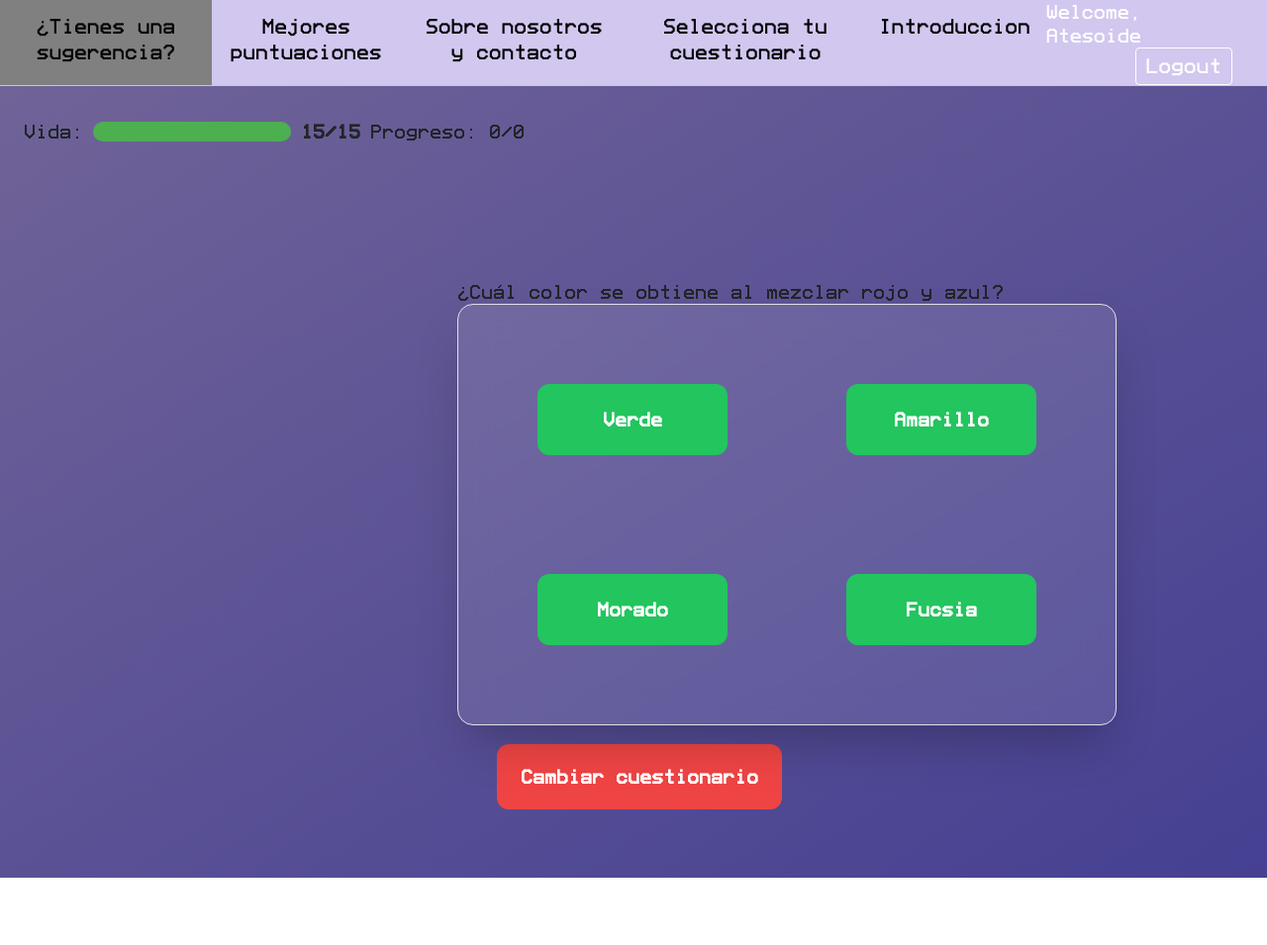
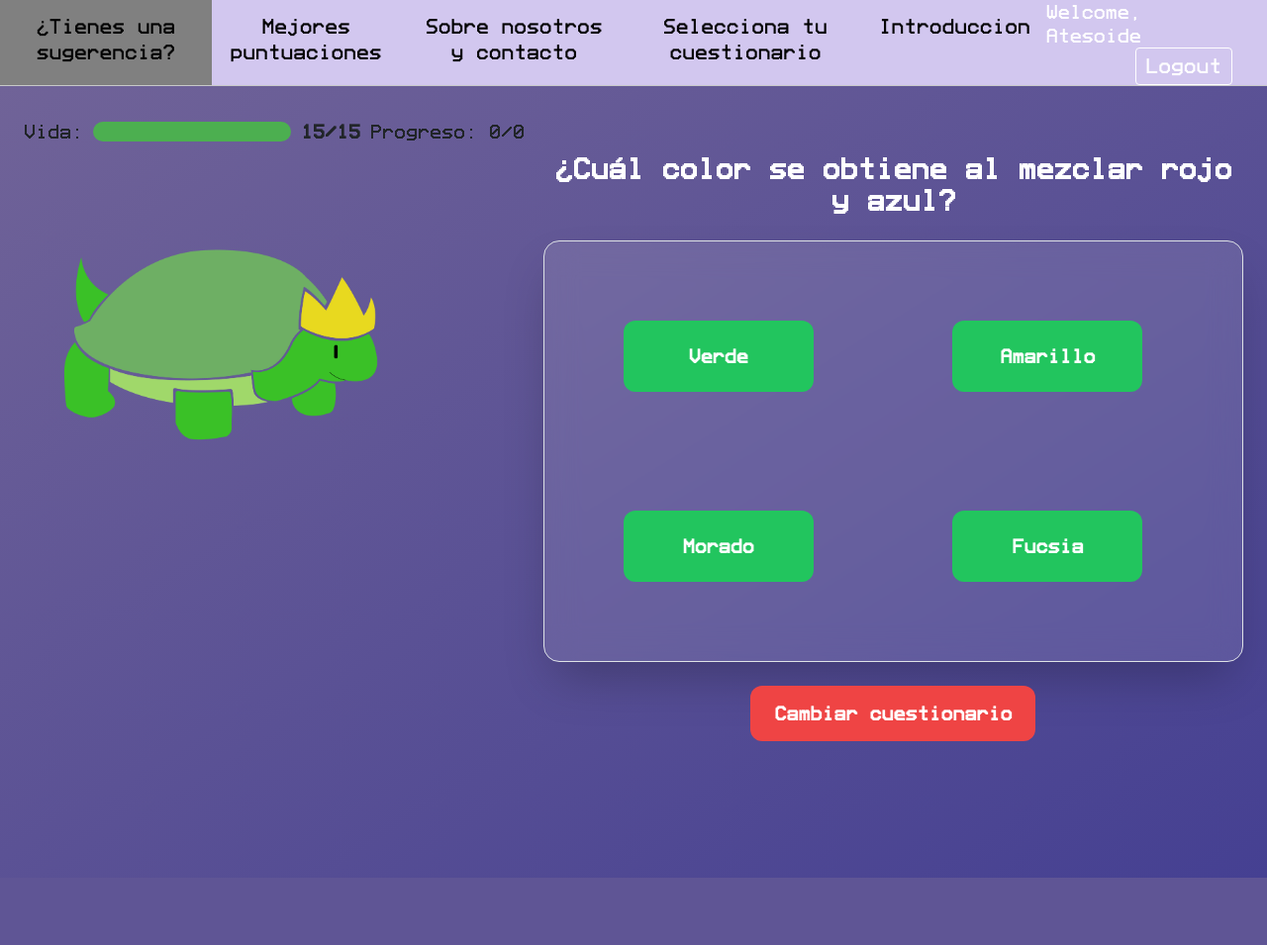
Before and after one commit to Atesoide/Quizqueen-py, a Flask app: page /quiz?quiz=cuestionario_prueba in a window 1280 px wide. Shown: the whole page at 99% size. After the commit the page ends 887 px from the top, so only its background shows below. Run offline with Flask 3, Linux system fonts and the light colour scheme; a user stored in the database is signed in; data comes from the database, SQL or seed files in the repository; style sheets or scripts are compiled from the project's sources; some libraries are stand-ins or nearby versions.

Commit message:
Added our turtle

```diff
--- a/client/templates/quiz.html
+++ b/client/templates/quiz.html
@@ -3,8 +3,6 @@
 {% block title %}Cuestionario{% endblock %}
 
 {% block content %}
-
-
 <!DOCTYPE html>
 <html>
 <head>
@@ -16,14 +14,11 @@
       theme: {
         extend: {
           colors: {
-            // Quiz-themed colors
             'quiz-purple': '#706398',
             'quiz-lightpurple': '#d2c7ef',
             'quiz-darkpurple': '#454092',
             'quiz-violet': '#ad8cdb',
             'quiz-purpleindigo': '#776ac6',
-
-            // Custom gradients
             'quiz-gradient-from': '#706398',
             'quiz-gradient-to': '#454092',
           }
@@ -36,21 +31,20 @@
   <link rel="icon" type="image/x-icon" href="{{ url_for('static', filename='sprites/tab.png') }}">
   <meta charset="UTF-8">
   <script>
-    // CONFIG FROM SERVER - CONVERTED TO JINJA2
     const QUIZ_CONFIG = {
         table: '{{ quiz_table }}',
         difficulty: {{ difficulty }},
         health: {{ health }},
         length: {{ length }}
     };
-    console.log("Quiz Config Loaded:", QUIZ_CONFIG);
   </script>
   <script src="{{ url_for('static', filename='js/script.js') }}"></script>
 </head>
 <body>
-  <!-- Add this right after the opening body tag in your quiz.html -->
   <div id="pulse-overlay" class="pulse-background"></div>
+
   <div class="quiz min-h-screen bg-gradient-to-br from-quiz-purple to-quiz-darkpurple p-4">
+    <!-- Health Container -->
     <div class="health-container">
       <p class="health">Vida:</p>
       <div class="health-bar">
@@ -60,39 +54,70 @@
       <p class="quiz-progress">Progreso: <span id="quiz-progress"></span></p>
     </div>
 
-    <!-- Question Table (for debugging) -->
+    <!-- Question Table (debug) -->
     {{ question_table|safe }}
 
-    <div id="quizContainer" class="float-right items-center justify-center max-h-screen p-32">
-      <div class="top-section">
-        <p id="question"></p>
+    <div class="flex flex-col lg:flex-row gap-8 items-start">
+      <!-- Mascota MÁS GRANDE en el lado izquierdo -->
+      <div class="flex-shrink-0 lg:w-2/5 flex justify-center lg:justify-start">
+        <img id="mascota-quiz"
+             src="{{ url_for('static', filename='sprites/tortugaIntro_1.png') }}"
+             alt="Mascota Quiz"
+             class="mascota w-64 h-64 lg:w-96 lg:h-96 object-contain">
       </div>
-      <div class="answers-container bg-white/10 backdrop-blur-lg rounded-2xl p-8 max-w-4xl w-full border border-white/20 shadow-2xl ">
+
+      <!-- Contenido del quiz en el lado derecho -->
+      <div class="flex-grow lg:w-3/5">
+        <div id="quizContainer" class="items-center justify-center">
+          <div class="top-section mb-6">
+            <p id="question" class="text-2xl font-bold text-white text-center lg:text-left"></p>
+          </div>
+
+          <div class="answers-container bg-white/10 backdrop-blur-lg rounded-2xl p-8 w-full border border-white/20 shadow-2xl">
             <div class="answers grid grid-cols-1 md:grid-cols-2 gap-4">
-          <div class="div1 p-5">
-            <button id="a1" class="answer items-center justify-center bg-green-500 hover:bg-purple-600 text-white font-bold py-4 px-6 rounded-xl transition-all duration-300 transform hover:scale-105" onclick="answerQuestion('a1')">Answer 1</button>
+              <div class="p-5">
+                <button id="a1" class="answer w-full bg-green-500 hover:bg-purple-600 text-white font-bold py-4 px-6 rounded-xl transition-all duration-300 transform hover:scale-105" onclick="answerQuestion('a1')">Answer 1</button>
               </div>
-          <div class="div2 p-5">
-            <button id="a2" class="answer items-center justify-center bg-green-500 hover:bg-purple-600 text-white font-bold py-4 px-6 rounded-xl transition-all duration-300 transform hover:scale-105" onclick="answerQuestion('a2')">Answer 2</button>
+              <div class="p-5">
+                <button id="a2" class="answer w-full bg-green-500 hover:bg-purple-600 text-white font-bold py-4 px-6 rounded-xl transition-all duration-300 transform hover:scale-105" onclick="answerQuestion('a2')">Answer 2</button>
               </div>
-          <div class="div3 p-5">
-            <button id="a3" class="answer items-center justify-center bg-green-500 hover:bg-purple-600 text-white font-bold py-4 px-6 rounded-xl transition-all duration-300 transform hover:scale-105" onclick="answerQuestion('a3')">Answer 3</button>
+              <div class="p-5">
+                <button id="a3" class="answer w-full bg-green-500 hover:bg-purple-600 text-white font-bold py-4 px-6 rounded-xl transition-all duration-300 transform hover:scale-105" onclick="answerQuestion('a3')">Answer 3</button>
               </div>
-          <div class="div4 p-5">
-            <button id="a4" class="answer items-center justify-center bg-green-500 hover:bg-purple-600 text-white font-bold py-4 px-6 rounded-xl transition-all duration-300 transform hover:scale-105" onclick="answerQuestion('a4')">Answer 4</button>
+              <div class="p-5">
+                <button id="a4" class="answer w-full bg-green-500 hover:bg-purple-600 text-white font-bold py-4 px-6 rounded-xl transition-all duration-300 transform hover:scale-105" onclick="answerQuestion('a4')">Answer 4</button>
               </div>
             </div>
           </div>
-      <div class="p-10">
-        <a class="change-button items-center justify-center bg-red-500 hover:bg-red-900 text-white font-bold py-4 px-6 rounded-xl transition-all duration-300 transform hover:scale-105 " href="{{ url_for('selector') }}">Cambiar cuestionario</a>
+
+          <div class="mt-6 text-center">
+            <a class="change-button inline-block bg-red-500 hover:bg-red-900 text-white font-bold py-3 px-6 rounded-xl transition-all duration-300 transform hover:scale-105" href="{{ url_for('selector') }}">
+              Cambiar cuestionario
+            </a>
+          </div>
+        </div>
       </div>
     </div>
   </div>
 
   <script>
-    // Store quiz table in sessionStorage immediately - CONVERTED TO JINJA2
+    // Store quiz table in sessionStorage
     sessionStorage.setItem("quiz", "{{ quiz_table }}");
     sessionStorage.setItem("quizDifficulty", "{{ difficulty }}");
+
+    // Función para cambiar la mascota durante el quiz
+    function cambiarMascotaQuiz(esCorrecta) {
+        const mascota = document.getElementById('mascota-quiz');
+        if (esCorrecta) {
+            mascota.src = "{{ url_for('static', filename='sprites/tortugaCorrecta.png') }}";
+        } else {
+            mascota.src = "{{ url_for('static', filename='sprites/tortugaIncorrecta.png') }}";
+        }
+        mascota.classList.add('mascota-bounce');
+        setTimeout(() => {
+            mascota.classList.remove('mascota-bounce');
+        }, 1000);
+    }
 
     // Start music after user interaction
     document.addEventListener('DOMContentLoaded', function() {
@@ -108,5 +133,4 @@
   </script>
 </body>
 </html>
-
 {% endblock %}
--- a/static/css/output.css
+++ b/static/css/output.css
@@ -120,7 +120,23 @@ body{
   width: 15vw;
 }
 
-/* Background pulse animations */
+/* Remover la animación de fadeIn y mantener solo bounce */
+@keyframes bounce {
+    0%, 20%, 50%, 80%, 100% { transform: translateY(0); }
+    40% { transform: translateY(-10px); }
+    60% { transform: translateY(-5px); }
+}
+
+.mascota {
+    /* Quitamos la animación fadeIn, solo mantenemos la transición */
+    transition: all 0.3s ease;
+}
+
+.mascota-bounce {
+    animation: bounce 1s ease;
+}
+
+/* Mantener las animaciones de pulse para el fondo */
 @keyframes pulse-green {
     0% { background-color: inherit; }
     50% { background-color: rgba(34, 197, 94, 0.3); }
@@ -141,13 +157,6 @@ body{
     animation: pulse-red 0.6s ease-in-out;
 }
 
-/* Ensure the quiz container covers the whole background */
-.quiz-container {
-    position: relative;
-    min-height: 100vh;
-}
-
-/* Make sure the pulse effect covers the entire background */
 .pulse-background {
     position: fixed;
     top: 0;
--- a/static/js/script.js
+++ b/static/js/script.js
@@ -97,17 +97,22 @@ function answerQuestion(buttonId) {
     // Remove any existing pulse classes
     document.getElementById('pulse-overlay').classList.remove('pulse-correct', 'pulse-incorrect');
 
-    // Force a reflow to ensure the animation restarts
+    // Force a reflow
     void document.getElementById('pulse-overlay').offsetWidth;
 
     if (isCorrect) {
         correctResponses++;
         // Green pulse for correct answer
         document.getElementById('pulse-overlay').classList.add('pulse-correct');
+        // Cambiar mascota a correcta
+        cambiarMascotaQuiz(true);
+
     } else {
         bajarVida();
         // Red pulse for incorrect answer
         document.getElementById('pulse-overlay').classList.add('pulse-incorrect');
+        // Cambiar mascota a incorrecta
+        cambiarMascotaQuiz(false);
 
     }
 
@@ -123,10 +128,9 @@ function answerQuestion(buttonId) {
     if (currentQuestion >= maxQuestions) {
         endQuiz('quiz_results');
     } else {
-        // Wait for the pulse animation to complete before loading next question
         setTimeout(() => {
             replaceQuestion();
-        }, 600); // Match this with your animation duration
+        }, 600);
     }
 }
 
```
Also changed, not shown: client/templates/about.html (+24 -21 lines), client/templates/index.html (+30 -13 lines), client/templates/quizselector.html (+21 -19 lines), static/js/index_script.js (+23 -10 lines), static/sprites/placeholder-mascot.png (deleted), static/sprites/placeholder_profile.png (deleted), static/sprites/pochita-spin.gif (deleted), static/sprites/tortugaCorrecta.png (added), static/sprites/tortugaIncorrecta.png (added), static/sprites/tortugaIntro_1.png (added), static/sprites/tortugaIntro_2.png (added), static/sprites/tortugaSelecciona.png (added). Lines whose indentation alone changed are shown as unchanged.
